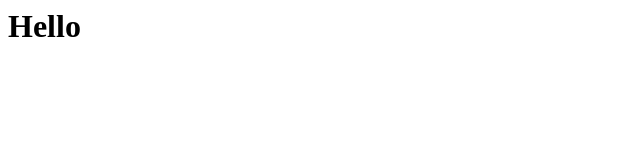
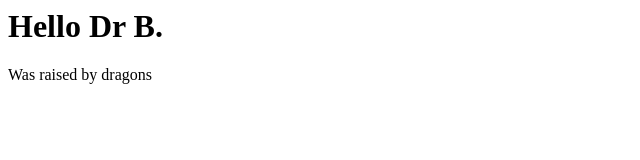
Before and after one commit to MuchiriKahwai/helloLab, a plain HTML site: page index.html in a window 1280 px wide. Shown: the whole page, without its empty margins (0-640 px from the left). Drawn offline with Linux system fonts and the light colour scheme.

Commit message:
added paragraph

```diff
--- a/index.html
+++ b/index.html
@@ -1,5 +1,8 @@
 <html>
 <body>
-<h1>Hello</>
+<h1>Hello Dr B.</h1>
+  <p>
+    Was raised by dragons
+  </p>
 </body>
 </html>
```
